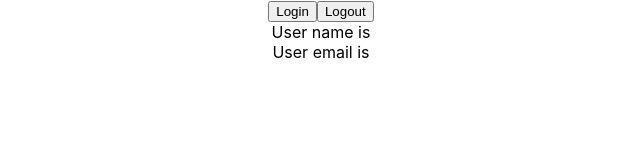
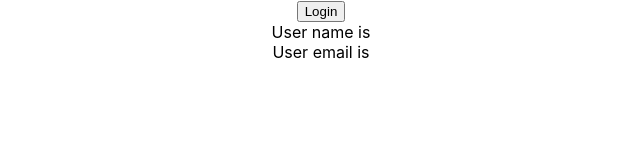
Before and after one commit to rohit-kumaar/reference-react-typescript, a React (Create React App) app: page / in a window 1280 px wide. Shown: the top 160 px of the page, without its empty margins (319-959 px from the left). Built offline with nearby package versions, Linux system fonts and the light colour scheme.

Commit message:
useState Type Assertion

```diff
--- a/src/components/state/User.tsx
+++ b/src/components/state/User.tsx
@@ -6,7 +6,7 @@ type AuthUser = {
 };
 
 export const User = () => {
-  const [user, setUser] = useState<AuthUser | null>(null);
+  const [user, setUser] = useState<AuthUser>({} as AuthUser);
 
   const handleLogin = () => {
     setUser({
@@ -15,16 +15,11 @@ export const User = () => {
     });
   };
 
-  const handleLogout = () => {
-    setUser(null);
-  };
-
   return (
     <div>
       <button onClick={handleLogin}>Login</button>
-      <button onClick={handleLogout}>Logout</button>
-      <div>User name is {user?.name}</div>
-      <div>User email is {user?.email}</div>
+      <div>User name is {user.name}</div>
+      <div>User email is {user.email}</div>
     </div>
   );
 };
```
